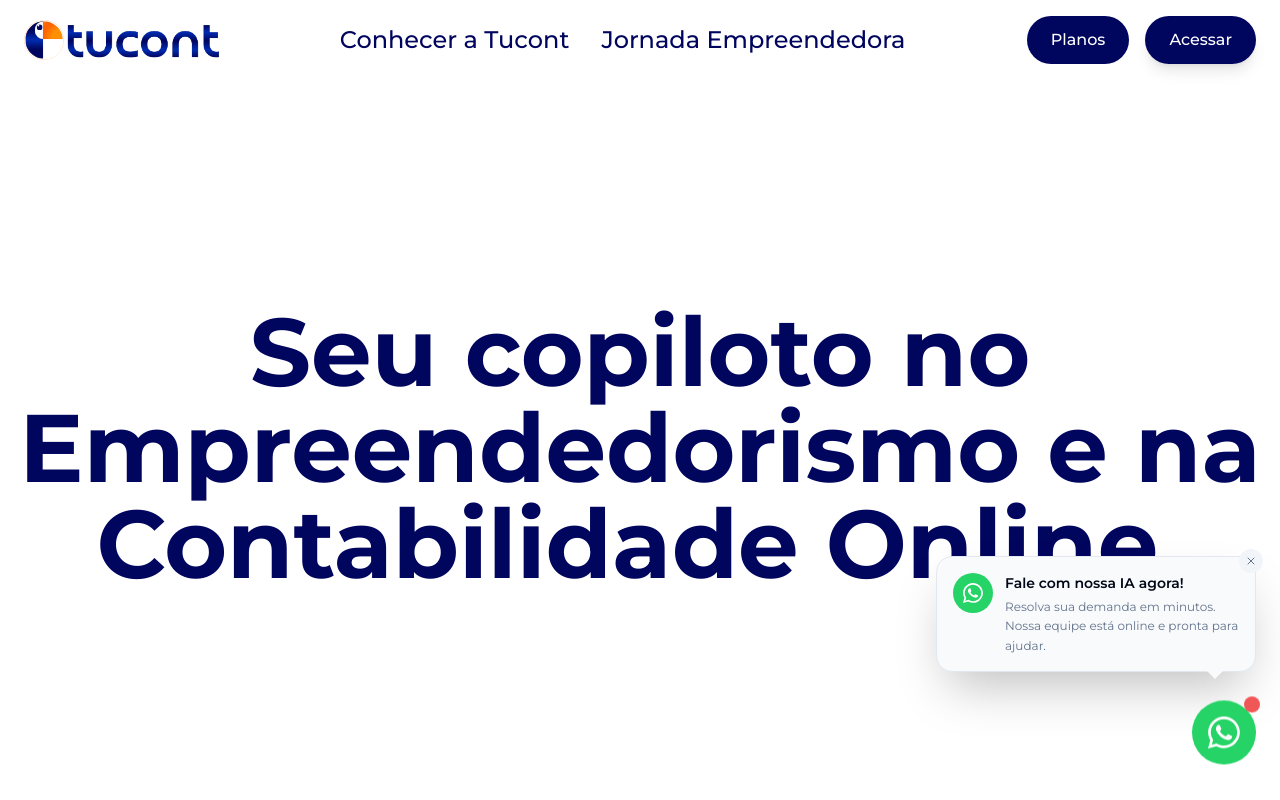
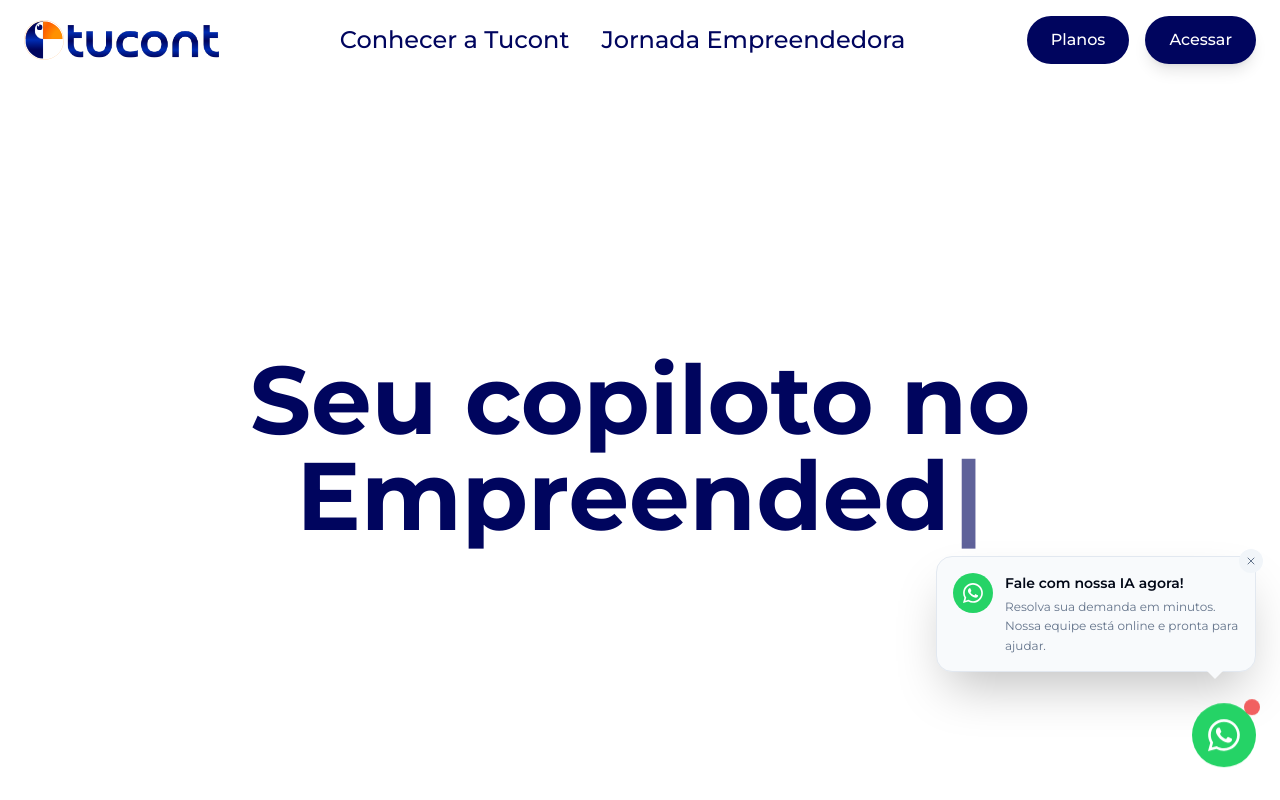
Before and after one commit to 9isnaldo/tucont-minimal, a Next.js app: page / in a window 1280 px wide. Shown: the top 800 px of the page. Built offline with nearby package versions, Linux system fonts and the light colour scheme.

Commit message:
Adição do efeito TypewriterText na Home

```diff
--- a/src/app/home/page.tsx
+++ b/src/app/home/page.tsx
@@ -51,24 +51,64 @@ const headend = [
   "O jogo mudou, Contabilidade Ultrapassada, nunca mais!",
 ];
 
+const TypewriterText = ({ text, onComplete }) => {
+  const [displayedText, setDisplayedText] = useState('');
+  const [currentIndex, setCurrentIndex] = useState(0);
+
+  useEffect(() => {
+    if (currentIndex < text.length) {
+      const timeout = setTimeout(() => {
+        setDisplayedText(prev => prev + text[currentIndex]);
+        setCurrentIndex(prev => prev + 1);
+      }, 50); // Velocidade da digitação (50ms por caractere)
+
+      return () => clearTimeout(timeout);
+    } else if (onComplete) {
+      // Adiciona um pequeno atraso após terminar de digitar
+      const timeout = setTimeout(onComplete, 1000);
+      return () => clearTimeout(timeout);
+    }
+  }, [currentIndex, text, onComplete]);
+
+  return (
+    <motion.span
+      initial={{ opacity: 0 }}
+      animate={{ opacity: 1 }}
+      className="inline-block"
+    >
+      {displayedText}
+      <motion.span
+        animate={{ opacity: [0, 1, 0] }}
+        transition={{ repeat: Infinity, duration: 0.8 }}
+        className="ml-1"
+      >
+        |
+      </motion.span>
+    </motion.span>
+  );
+};
+
 const AnimatedHeadline = () => {
-  const [currentIndex, setCurrentIndex] = useState(0);
+  const [currentHeadlineIndex, setCurrentHeadlineIndex] = useState(0);
   const [showCards, setShowCards] = useState(false);
   const [showFinalMessage, setShowFinalMessage] = useState(false);
   const [showHeadend, setShowHeadend] = useState(false);
+  const [headlineCompleted, setHeadlineCompleted] = useState(false);
 
   useEffect(() => {
-    if (currentIndex < headlines.length) {
+    if (headlineCompleted && currentHeadlineIndex < headlines.length - 1) {
       const timer = setTimeout(() => {
-        if (currentIndex < headlines.length - 1) {
-          setCurrentIndex(currentIndex + 1);
-        } else {
-          setShowCards(true);
-        }
-      }, 3500); //TEMPO DA ANIMAÇÃO - 3 SEGUINGOS
+        setCurrentHeadlineIndex(currentHeadlineIndex + 1);
+        setHeadlineCompleted(false);
+      }, 500); // Tempo entre as frases
+      return () => clearTimeout(timer);
+    } else if (headlineCompleted && currentHeadlineIndex === headlines.length - 1) {
+      const timer = setTimeout(() => {
+        setShowCards(true);
+      }, 1000); // Tempo antes de mostrar os cards
       return () => clearTimeout(timer);
     }
-  }, [currentIndex]);
+  }, [headlineCompleted, currentHeadlineIndex]);
 
   useEffect(() => {
     if (showCards) {
@@ -96,15 +136,18 @@ const AnimatedHeadline = () => {
     <div className="max-w-8xl mx-auto px-4">
       <div className="flex flex-col items-center justify-center w-full min-h-[70vh] py-12">
         <AnimatePresence mode="wait">
-          {currentIndex < headlines.length && !showCards && !showHeadend && !showFinalMessage && (
+          {currentHeadlineIndex < headlines.length && !showCards && !showHeadend && !showFinalMessage && (
             <motion.h1
-              key={currentIndex}
+              key={currentHeadlineIndex}
               initial={{ opacity: 0, y: 20 }}
               animate={{ opacity: 1, y: 0 }}
               exit={{ opacity: 0, y: -20 }}
-              className="text-4xl md:text-8xl font-bold text-tucont-navy text-center "
+              className="text-4xl md:text-8xl font-bold text-tucont-navy text-center min-h-[200px] md:min-h-[300px] flex items-center"
             >
-              {headlines[currentIndex]}
+              <TypewriterText
+                text={headlines[currentHeadlineIndex]}
+                onComplete={() => setHeadlineCompleted(true)}
+              />
             </motion.h1>
           )}
         </AnimatePresence>
@@ -148,9 +191,9 @@ const AnimatedHeadline = () => {
               initial={{ opacity: 0, y: 20 }}
               animate={{ opacity: 1, y: 0 }}
               exit={{ opacity: 0, y: -20 }}
-              className="text-4xl md:text-8xl font-bold text-tucont-navy text-center"
+              className="text-4xl md:text-8xl font-bold text-tucont-navy text-center min-h-[200px] md:min-h-[300px] flex items-center"
             >
-              {headend[0]}
+              <TypewriterText text={headend[0]} />
             </motion.h2>
           )}
         </AnimatePresence>
--- a/src/components/ui/interactive-ai.tsx
+++ b/src/components/ui/interactive-ai.tsx
@@ -30,13 +30,13 @@ const InteractiveAi = () => {
           disabled={!inputValue.trim()}
           className={`
             bg-orange-400 hover:bg-tucont-orange
-            text-white rounded-full md:px-8 md:py-4
+            text-white rounded-full md:px-4 md:py-4
             font-medium transition-all duration-300
             flex items-center gap-3 shadow-md hover:shadow-lg
             text-lg disabled:opacity-50 disabled:cursor-not-allowed
           `}
         >
-          <Bot className="w-6 h-6 md:w-8 md:h-8 items-center justify-center" />
+          <Bot className="w-6 h-6 md:w-10 md:h-10 items-center justify-center" />
         </button>
       </div>
     </div>
```
